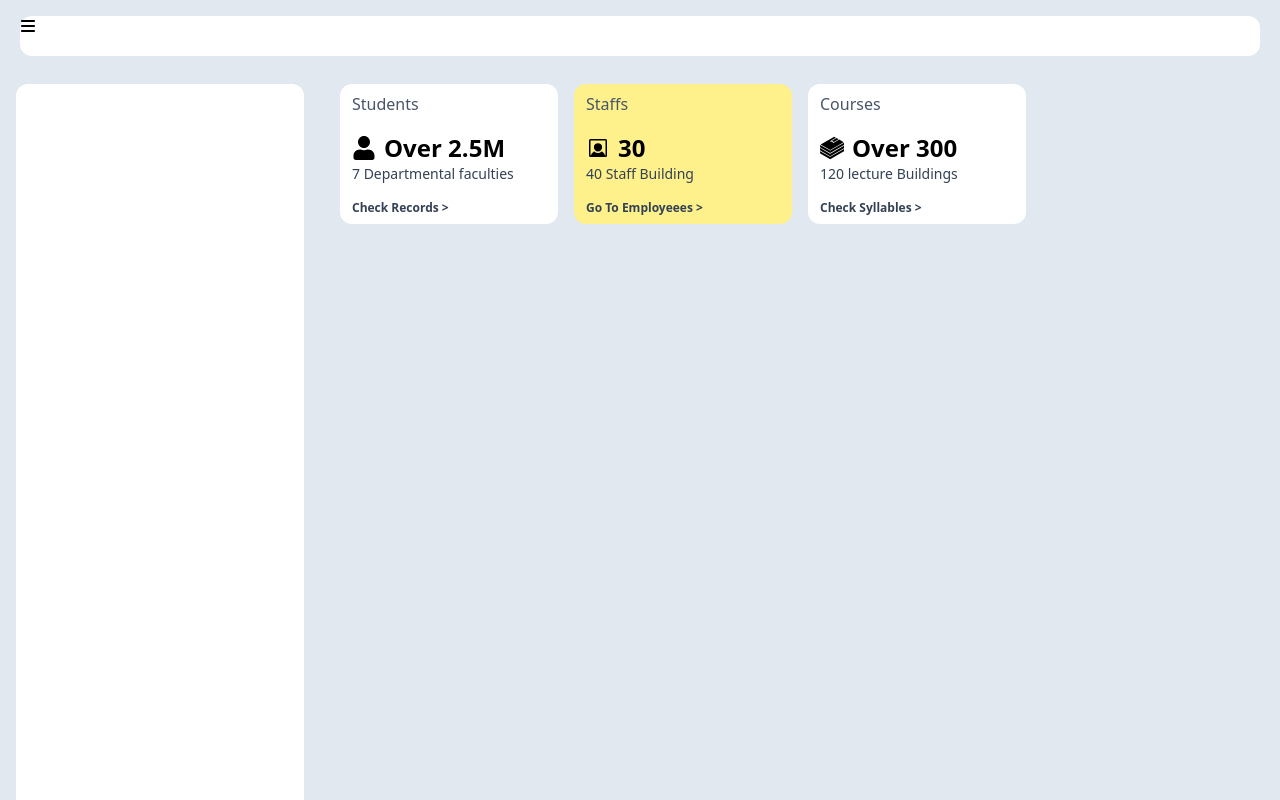
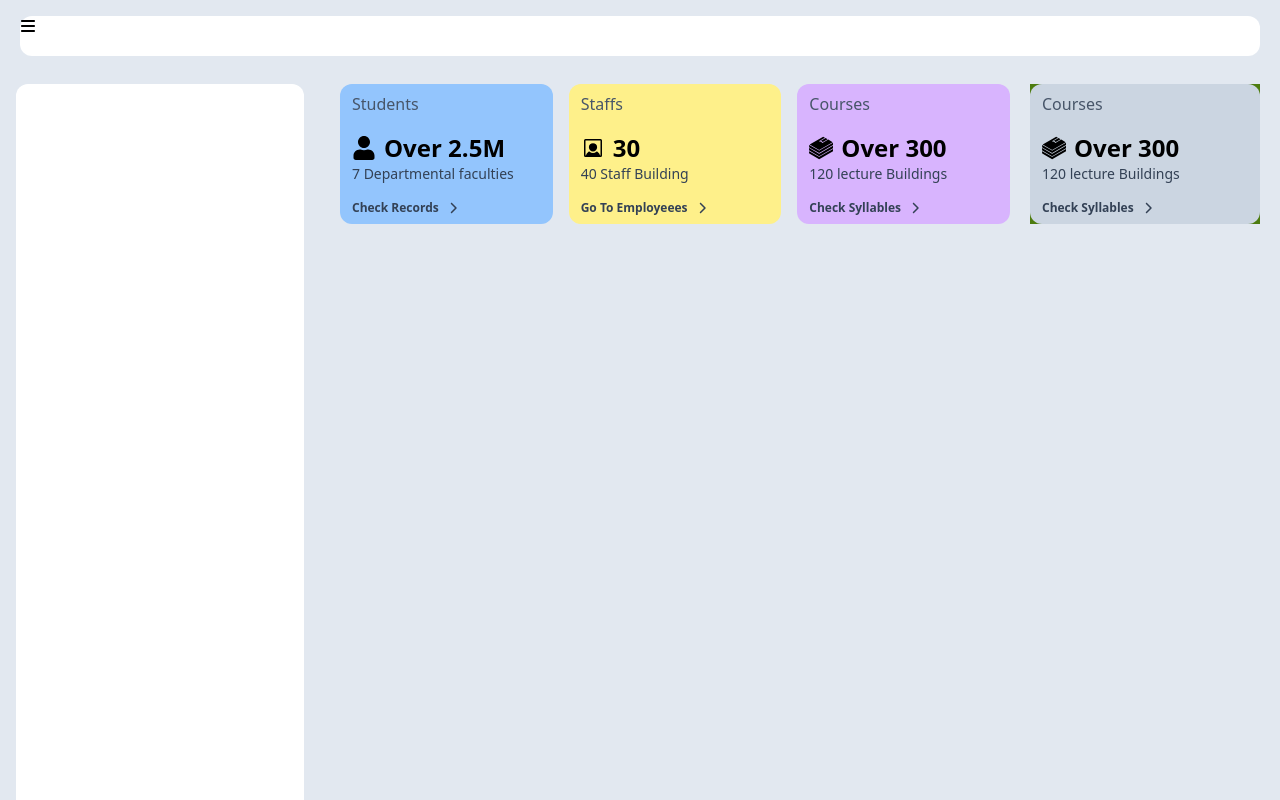
Before and after one commit to destinybravos/school-mgt, a React (Vite) app: page /dashboard in a window 1280 px wide. Built offline with nearby package versions, Linux system fonts and the light colour scheme.

Commit message:
progress on sch mrg task

```diff
--- a/src/pages/app/Dashboard.jsx
+++ b/src/pages/app/Dashboard.jsx
@@ -1,39 +1,59 @@
 import React from 'react'
 import { FaUser } from "react-icons/fa"
+import { FaChevronRight } from 'react-icons/fa6'
 import { PiUserSquareFill } from "react-icons/pi"
 import { SiBookstack } from "react-icons/si"
 
 const Dashboard = () => {
   return (
     <>
+      <div className="flex items-start gap-5">
           {/* Dashboard Statistics */}
-      <section className='grid grid-cols-2 md:grid-cols-3 lg:grid-cols-4 gap-4'>
-        <aside className="min-h-32 bg-white rounded-xl py-2 px-3 bg-blue-200" >
+          <section className='flex-grow'>
+            {/* TOP GRID */}
+            <div className='grid grid-cols-2 md:grid-cols-3 gap-4'>
+              <aside className="min-h-32 rounded-xl py-2 px-3 bg-blue-300" >
                 <p className='text-slate-600'> Students </p>
                 <div className='flex items-center text-2xl font-bold mt-4 gap-2 '>
                 <FaUser/> Over 2.5M
                 </div>
                 <p className='text-slate-700 font-light text-sm'> 7 Departmental faculties</p>
-          <h3 className='text-slate-700 font-semibold text-xs mt-4'> Check Records > </h3>
+                <h3 className='text-slate-700 font-semibold text-xs mt-4 flex items-center gap-2'> <span>Check Records</span> <FaChevronRight /> </h3>
               </aside>
-        <aside className="min-h-32 bg-white rounded-xl py-2 px-3 bg-yellow-200" >
+              <aside className="min-h-32 rounded-xl py-2 px-3 bg-yellow-200" >
                 <p className='text-slate-600'> Staffs </p>
                 <div className='flex items-center text-2xl font-bold mt-4 gap-2 '>
                 <PiUserSquareFill /> 30
                 </div>
                 <p className='text-slate-700 font-light text-sm'> 40 Staff Building</p>
-          <h3 className='text-slate-700 font-semibold text-xs mt-4'> Go To Employeees > </h3>
+                <h3 className='text-slate-700 font-semibold text-xs mt-4 flex items-center gap-2'> <span>Go To Employeees</span> <FaChevronRight /> </h3>
               </aside>
-        <aside className="min-h-32 bg-white rounded-xl py-2 px-3 bg-purple-200" >
+              <aside className="min-h-32 rounded-xl py-2 px-3 bg-purple-300" >
                 <p className='text-slate-600'> Courses </p>
                 <div className='flex items-center text-2xl font-bold mt-4 gap-2'>
                 <SiBookstack /> Over 300
                 </div>
                 <p className='text-slate-700 font-light text-sm'> 120 lecture Buildings</p>
-          <h3 className='text-slate-700 font-semibold text-xs mt-4'> Check Syllables > </h3>
+                <h3 className='text-slate-700 font-semibold text-xs mt-4 flex items-center gap-2'> <span>Check Syllables</span> <FaChevronRight /> </h3>
+              </aside>
+            </div>
+
+
+
+          </section>
+
+          {/* Right Side */}
+          <section className='w-1/4 bg-lime-700'>
+            <aside className="min-h-32 rounded-xl py-2 px-3 bg-slate-300" >
+              <p className='text-slate-600'> Courses </p>
+              <div className='flex items-center text-2xl font-bold mt-4 gap-2'>
+              <SiBookstack /> Over 300
+              </div>
+              <p className='text-slate-700 font-light text-sm'> 120 lecture Buildings</p>
+              <h3 className='text-slate-700 font-semibold text-xs mt-4 flex items-center gap-2'> <span>Check Syllables</span> <FaChevronRight /> </h3>
             </aside>
           </section>
-
+      </div>
     </>
   )
 }
```
Lines whose indentation alone changed are shown as unchanged.
